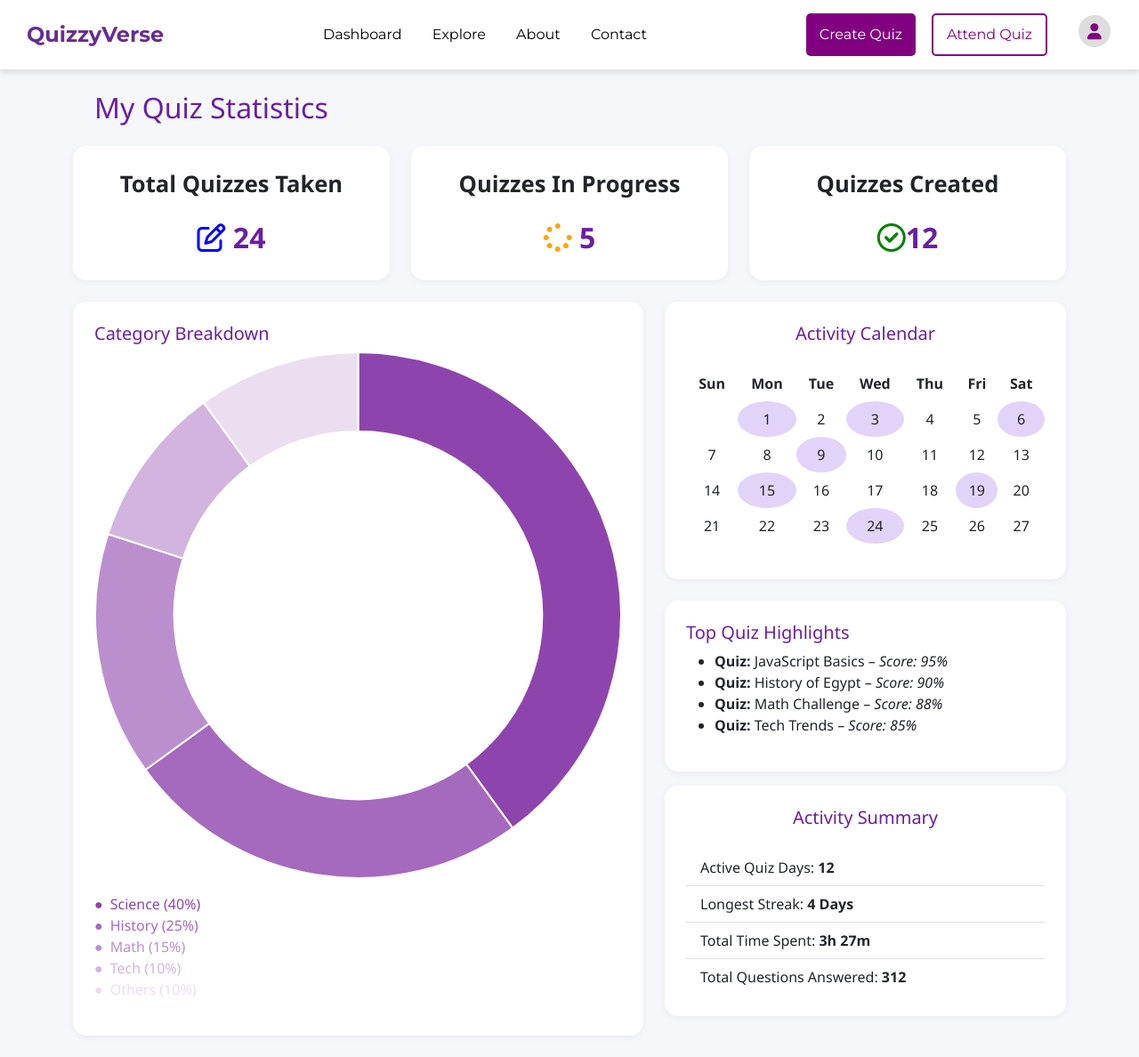
After one commit to hanaAbdelwahab/Project-Mangement, a PHP site: page /statistics.php in a window 1280 px wide. The commit adds this page. Shown: the whole page at 89% size. Run offline with PHP 8.4, Linux system fonts and the light colour scheme; the visitor is signed in with stand-in values (Sample User, id 1); some web fonts are replaced.

Commit message:
statistics

```diff
--- a/php/loggednavebar.php
+++ b/php/loggednavebar.php
@@ -272,7 +272,7 @@
                     </div>
                 </div>
                 <a href="../php/profile.php"><i class="fas fa-user-circle"></i> View Profile</a>
-                <a href="../php/Statistics.php"><i class="fa-solid fa-chart-line"></i> Statistics</a>
+                <a href="../php/statistics.php"><i class="fa-solid fa-chart-line"></i> Statistics</a>
                 <a href="?logout=true"><i class="fas fa-sign-out-alt"></i> Logout</a>
             </div>
         </div>
--- /dev/null
+++ b/php/statistics.php
@@ -0,0 +1,158 @@
+<?php
+session_start();
+if (!isset($_SESSION['username'])) {
+    header("Location: ../php/loginform.php");
+    exit();
+}
+?>
+<!DOCTYPE html>
+<html lang="en">
+<head>
+  <meta charset="UTF-8">
+  <title>Statistics | QuizzyVerse</title>
+  <link rel="stylesheet" href="https://cdnjs.cloudflare.com/ajax/libs/font-awesome/6.0.0/css/all.min.css">
+  <link rel="stylesheet" href="https://cdn.jsdelivr.net/npm/bootstrap@5.3.0/dist/css/bootstrap.min.css">
+  <style>
+    body {
+      background-color: #f5f7fb;
+      font-family: 'Segoe UI', sans-serif;
+    }
+    .card {
+      border: none;
+      border-radius: 15px;
+      padding: 1.5rem;
+      background-color: white;
+      box-shadow: 0 2px 8px rgba(0,0,0,0.05);
+    }
+    .stat-value {
+      font-size: 2rem;
+      font-weight: 700;
+      color: #6b1f9e; /* purple */
+    }
+    .calendar-day.active {
+      background-color: #e2d4f8;
+      border-radius: 50%;
+    }
+    .circle-legend {
+      list-style: none;
+      padding-left: 0;
+    }
+    .circle-legend li::before {
+      content: "●";
+      margin-right: 0.5rem;
+      color: currentColor;
+    }
+  </style>
+</head>
+<body>
+<?php include '../php/loggednavebar.php'; ?>
+<div class="container">
+  <h2 class="mb-4" style="margin:1.5rem; color:#6b1f9e;">My Quiz Statistics</h2>
+
+  <!-- Row 1: Summary -->
+  <div class="row mb-4">
+    <div class="col-md-4">
+      <div class="card text-center">
+        <p style="font-weight:700; font-size:1.6rem;">Total Quizzes Taken</p>
+        <div class="stat-value"><i class="fa-regular fa-pen-to-square" style="color:blue"></i> 24</div>
+      </div>
+    </div>
+    <div class="col-md-4">
+      <div class="card text-center">
+        <p style="font-weight:700; font-size:1.6rem;">Quizzes In Progress</p>
+        <div class="stat-value"> <i class="fa-solid fa-spinner" style="color:orange"></i> 5</div>
+      </div>
+    </div>
+    <div class="col-md-4">
+      <div class="card text-center">
+        <p style="font-weight:700; font-size:1.6rem;">Quizzes Created</p>
+        <div class="stat-value"><i class="fa-regular fa-circle-check" style="color:green"></i>12</div>
+      </div>
+    </div>
+  </div>
+
+  <!-- Row 2 -->
+<!-- Row 2: Category Breakdown -->
+<!-- Row 2: Category Breakdown and Calendar/Stats Side by Side -->
+<div class="row mb-4">
+  <!-- Left: Chart -->
+  <div class="col-md-7">
+    <div class="card" style="width: 100%;">
+      <h5 style="color:#6b1f9e;">Category Breakdown</h5>
+      <canvas id="categoryChart" height="200"></canvas>
+      <ul class="circle-legend mt-3">
+        <li style="color: #8e44ad;">Science (40%)</li>
+        <li style="color: #a569bd;">History (25%)</li>
+        <li style="color: #bb8fce;">Math (15%)</li>
+        <li style="color: #d2b4de;">Tech (10%)</li>
+        <li style="color: #ebdef0;">Others (10%)</li>
+      </ul>
+    </div>
+  </div>
+
+  <!-- Right: Calendar + Highlights + Summary -->
+  <div class="col-md-5">
+    <div class="card mb-4">
+      <h5 class="text-center" style="color:#6b1f9e;">Activity Calendar</h5>
+      <table class="table table-borderless text-center mt-3">
+        <thead>
+          <tr>
+            <th>Sun</th><th>Mon</th><th>Tue</th><th>Wed</th><th>Thu</th><th>Fri</th><th>Sat</th>
+          </tr>
+        </thead>
+        <tbody>
+          <tr><td></td><td class="calendar-day active">1</td><td>2</td><td class="calendar-day active">3</td><td>4</td><td>5</td><td class="calendar-day active">6</td></tr>
+          <tr><td>7</td><td>8</td><td class="calendar-day active">9</td><td>10</td><td>11</td><td>12</td><td>13</td></tr>
+          <tr><td>14</td><td class="calendar-day active">15</td><td>16</td><td>17</td><td>18</td><td class="calendar-day active">19</td><td>20</td></tr>
+          <tr><td>21</td><td>22</td><td>23</td><td class="calendar-day active">24</td><td>25</td><td>26</td><td>27</td></tr>
+        </tbody>
+      </table>
+    </div>
+
+    <div class="card mb-3">
+      <h5 style="color:#6b1f9e;">Top Quiz Highlights</h5>
+      <ul>
+        <li><strong>Quiz:</strong> JavaScript Basics – <em>Score: 95%</em></li>
+        <li><strong>Quiz:</strong> History of Egypt – <em>Score: 90%</em></li>
+        <li><strong>Quiz:</strong> Math Challenge – <em>Score: 88%</em></li>
+        <li><strong>Quiz:</strong> Tech Trends – <em>Score: 85%</em></li>
+      </ul>
+    </div>
+
+    <div class="card">
+      <h5 class="text-center" style="color:#6b1f9e;">Activity Summary</h5>
+      <ul class="list-group list-group-flush mt-3">
+        <li class="list-group-item">Active Quiz Days: <strong>12</strong></li>
+        <li class="list-group-item">Longest Streak: <strong>4 Days</strong></li>
+        <li class="list-group-item">Total Time Spent: <strong>3h 27m</strong></li>
+        <li class="list-group-item">Total Questions Answered: <strong>312</strong></li>
+      </ul>
+    </div>
+  </div>
+</div>
+
+
+<!-- Chart.js for Category Breakdown -->
+<script src="https://cdn.jsdelivr.net/npm/chart.js"></script>
+<script>
+  const ctx = document.getElementById('categoryChart').getContext('2d');
+  new Chart(ctx, {
+    type: 'doughnut',
+    data: {
+      labels: ['Science', 'History', 'Math', 'Tech', 'Others'],
+      datasets: [{
+        data: [40, 25, 15, 10, 10],
+        backgroundColor: ['#8e44ad', '#a569bd', '#bb8fce', '#d2b4de', '#ebdef0']
+      }]
+    },
+    options: {
+      responsive: true,
+      cutout: '70%',
+      plugins: {
+        legend: { display: false }
+      }
+    }
+  });
+</script>
+</body>
+</html>
```
